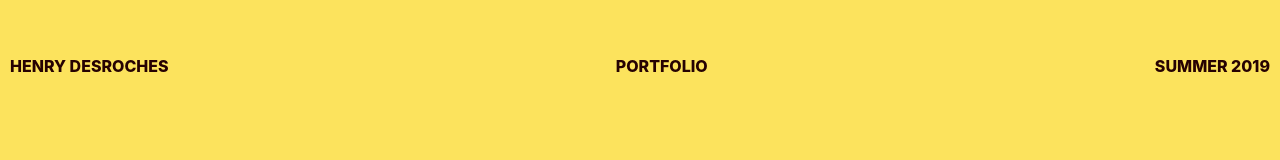
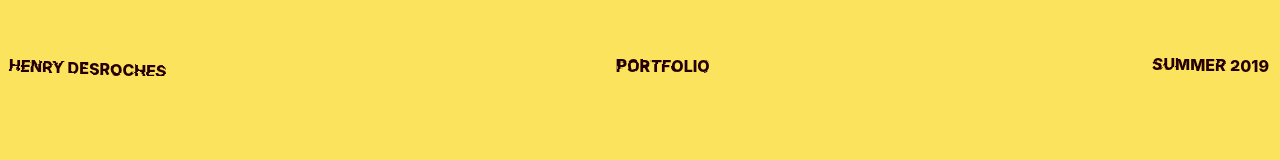
Before and after one commit to xdesro/peach, a Nuxt app: page / in a window 1280 px wide. Shown: the top 160 px of the page. Built offline with nearby package versions, Linux system fonts and the light colour scheme.

Commit message:
👹  - More distortion on header

```diff
--- a/assets/scss/components/_header.scss
+++ b/assets/scss/components/_header.scss
@@ -3,6 +3,7 @@
   justify-content: space-between;
   align-items: center;
   margin-top:30vh;
+  filter: url(#turbulence);
   @include screen(md) {
     position: fixed;
     top: 40px;
```
